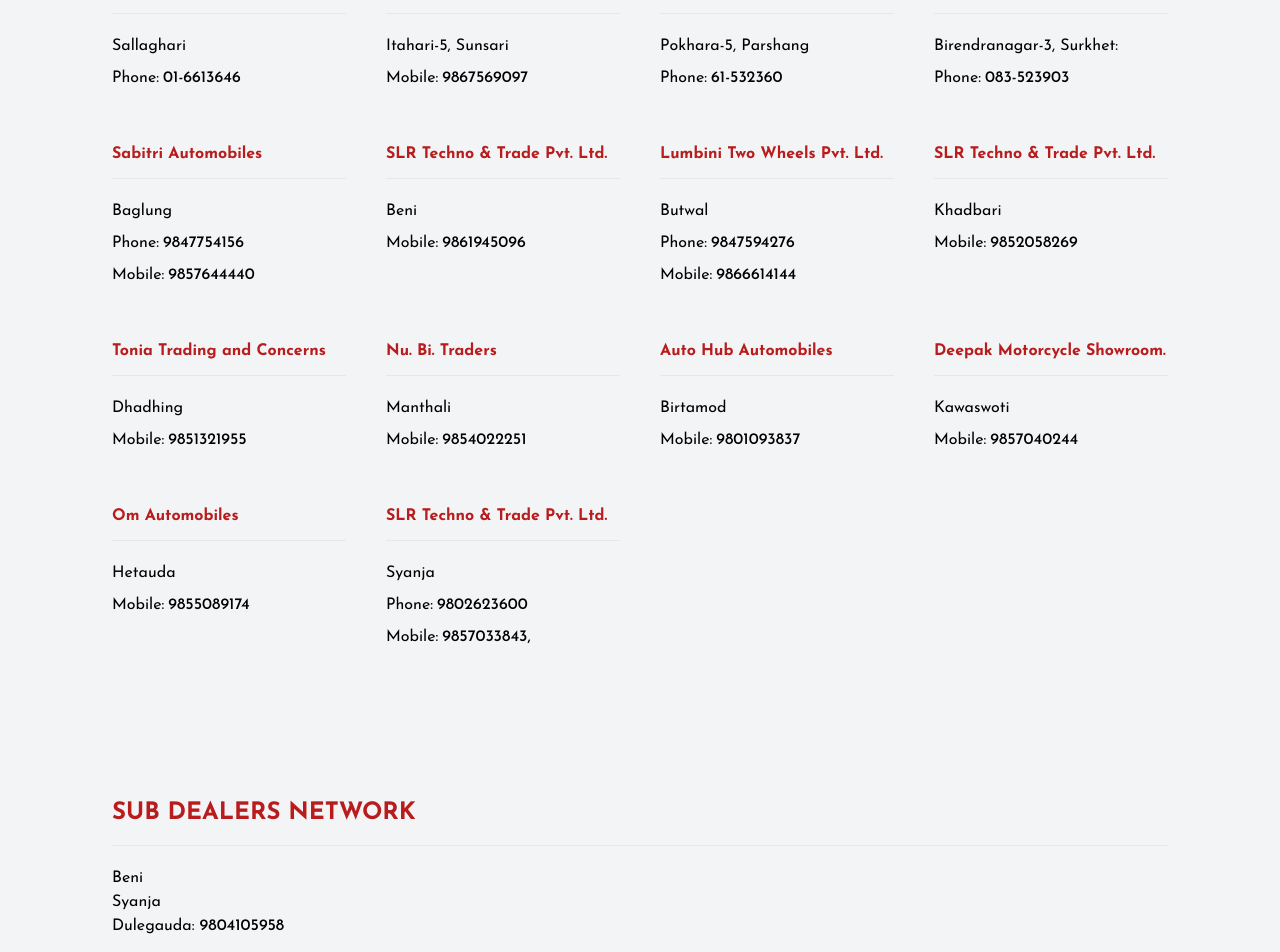
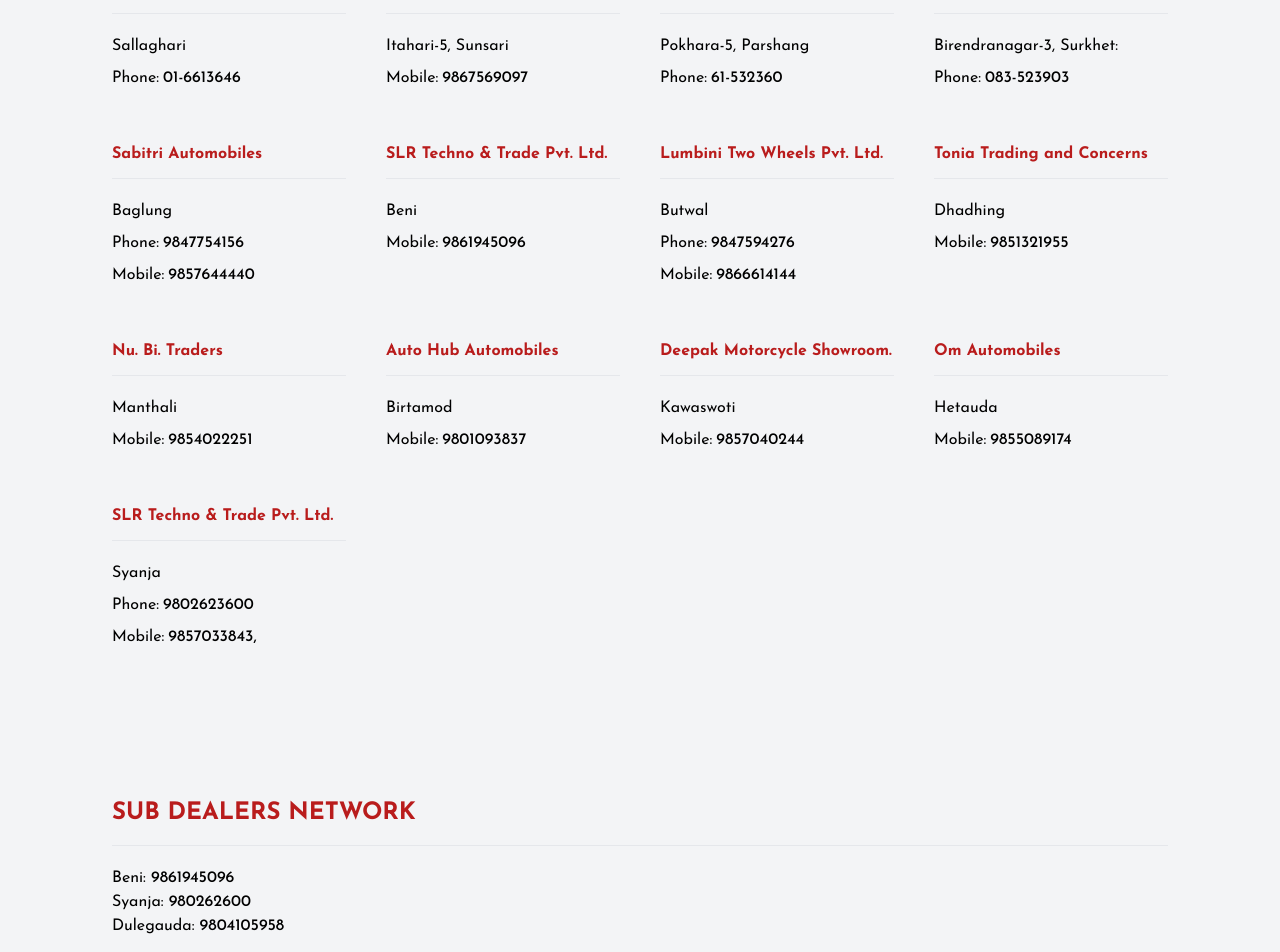
Before and after one commit to iamshishirpandey/motorhead-latest, a Next.js app: page /dealer-network in a window 1280 px wide. Shown: the part 720-1672 px from the top of the page. Built offline with nearby package versions, Linux system fonts and the light colour scheme.

Commit message:
network:

```diff
--- a/src/components/productObject.js
+++ b/src/components/productObject.js
@@ -384,7 +384,7 @@
       "/tekken250.jpg",
       "/tekken250.jpg",
     ],
-    price: "3,95,000/-",
+    price: "4,05,000/-",
     displacement: "250cc with inner balancer",
     lwh_mm: "2145*850*1175",
     tag: "AGV, Full-face",
--- a/src/pages/dealer-network.tsx
+++ b/src/pages/dealer-network.tsx
@@ -81,13 +81,7 @@
       mobilePhone: "9866614144",
       email: "sales@motorheadnepal.com.np",
     },
-    {
-      name: "SLR Techno & Trade Pvt. Ltd.",
-      address: "Khadbari",
-      phone: "",
-      mobilePhone: "9852058269",
-      email: "sales@motorheadnepal.com.np",
-    },
+
     {
       name: "Tonia Trading and Concerns",
       address: "Dhadhing",
@@ -192,8 +186,24 @@
         </div>
         <div className="py-5">
           <ul>
-            <li>Beni</li>
-            <li>Syanja</li>
+            <li>
+              Beni:{" "}
+              <a
+                href={`tel:9861945096`}
+                className="font-medium hover:text-red-700"
+              >
+                9861945096
+              </a>
+            </li>
+            <li>
+              Syanja:{" "}
+              <a
+                href={`tel:980262600`}
+                className="font-medium hover:text-red-700"
+              >
+                980262600
+              </a>
+            </li>
             <li>
               Dulegauda:{" "}
               <a
```
